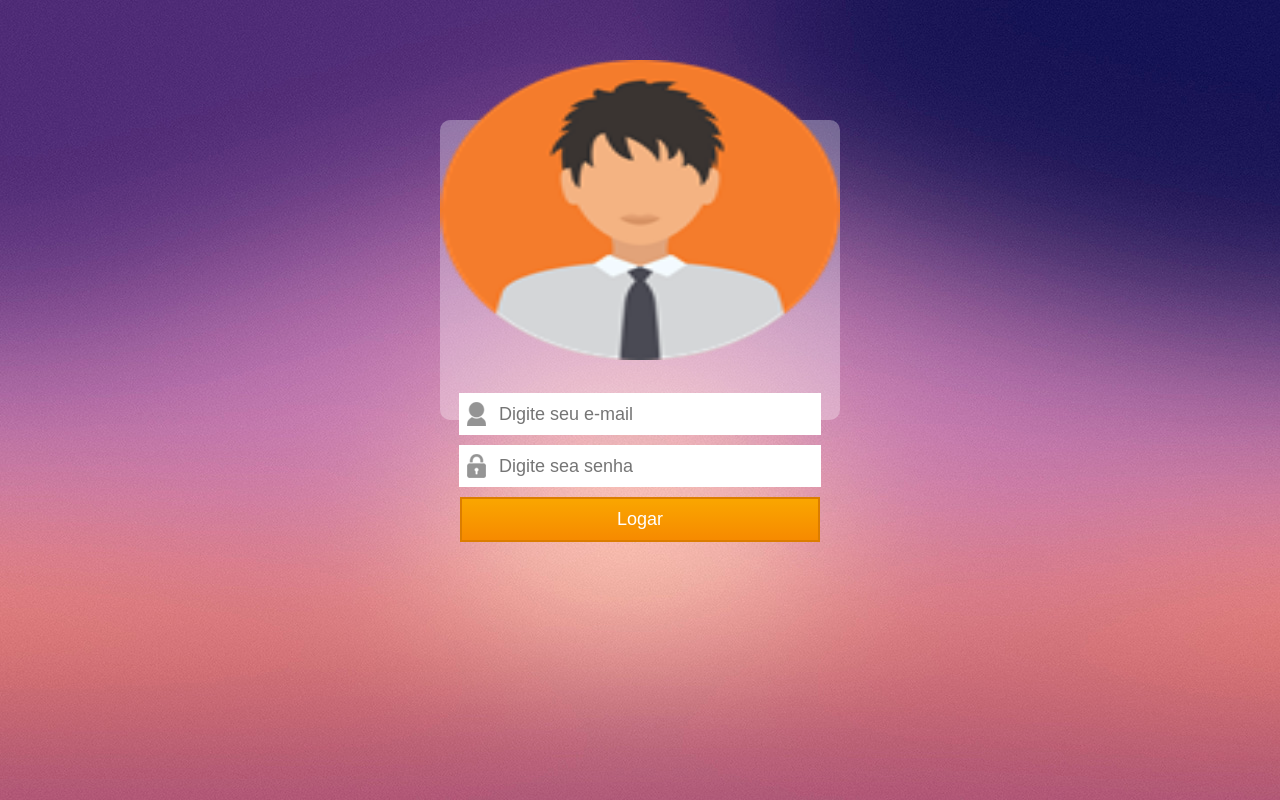
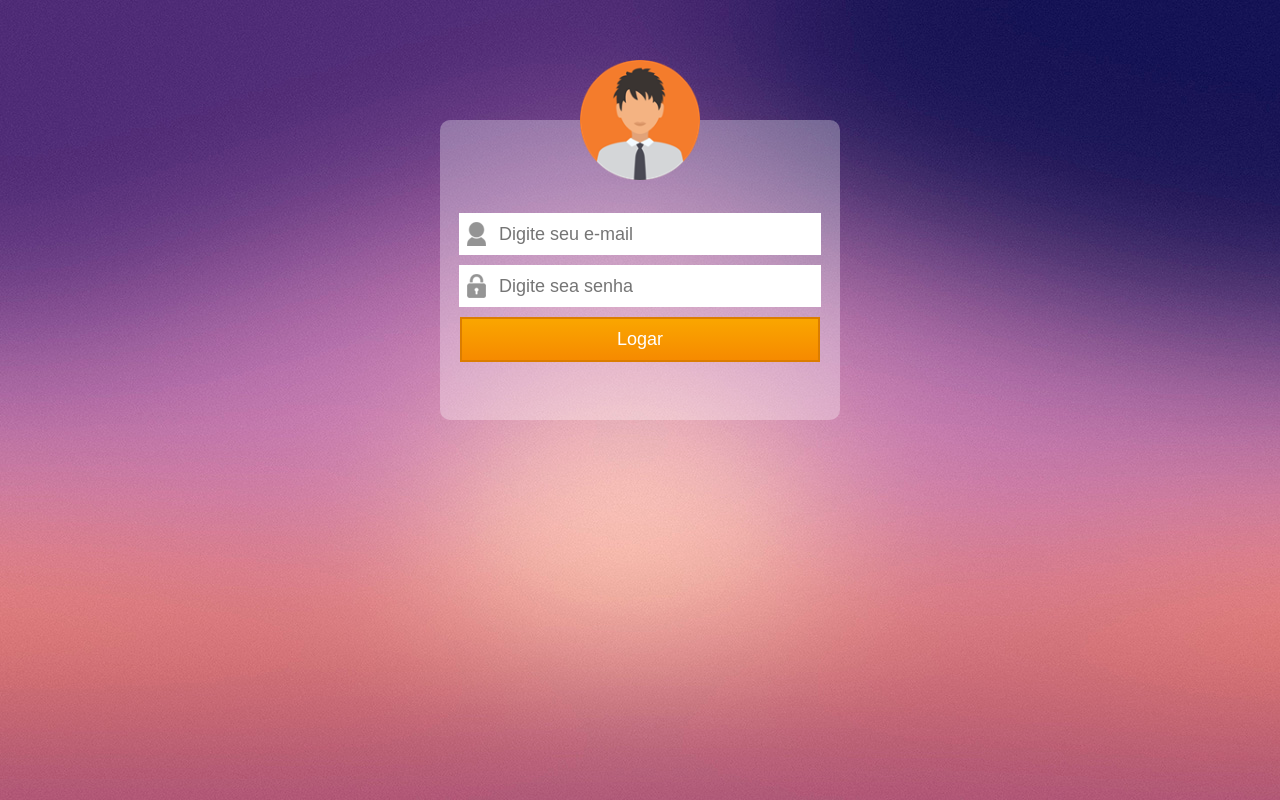
Before and after one commit to ANVYCS/Interface-de-autenticacao, a plain HTML site: page index.html in a window 1280 px wide. Drawn offline with Linux system fonts and the light colour scheme.

Commit message:
Update style.css

```diff
--- a/css/style.css
+++ b/css/style.css
@@ -1,6 +1,7 @@
 body {
   font-family: "Trebuchet MS", Helvetica, sans-serif;
   background: #64Bd87 url(../imgs/fundo.jpg) no-repeat top center;
+  background-size: cover;
 }
 
 #container {
@@ -16,8 +17,8 @@ body {
 }
 
 #container img {
-  width: 100%;
-  height: 100%;
+  width: 120px;
+  height: 120px;
   margin-top: -60px;
   margin-bottom: 30px;
 }
```
